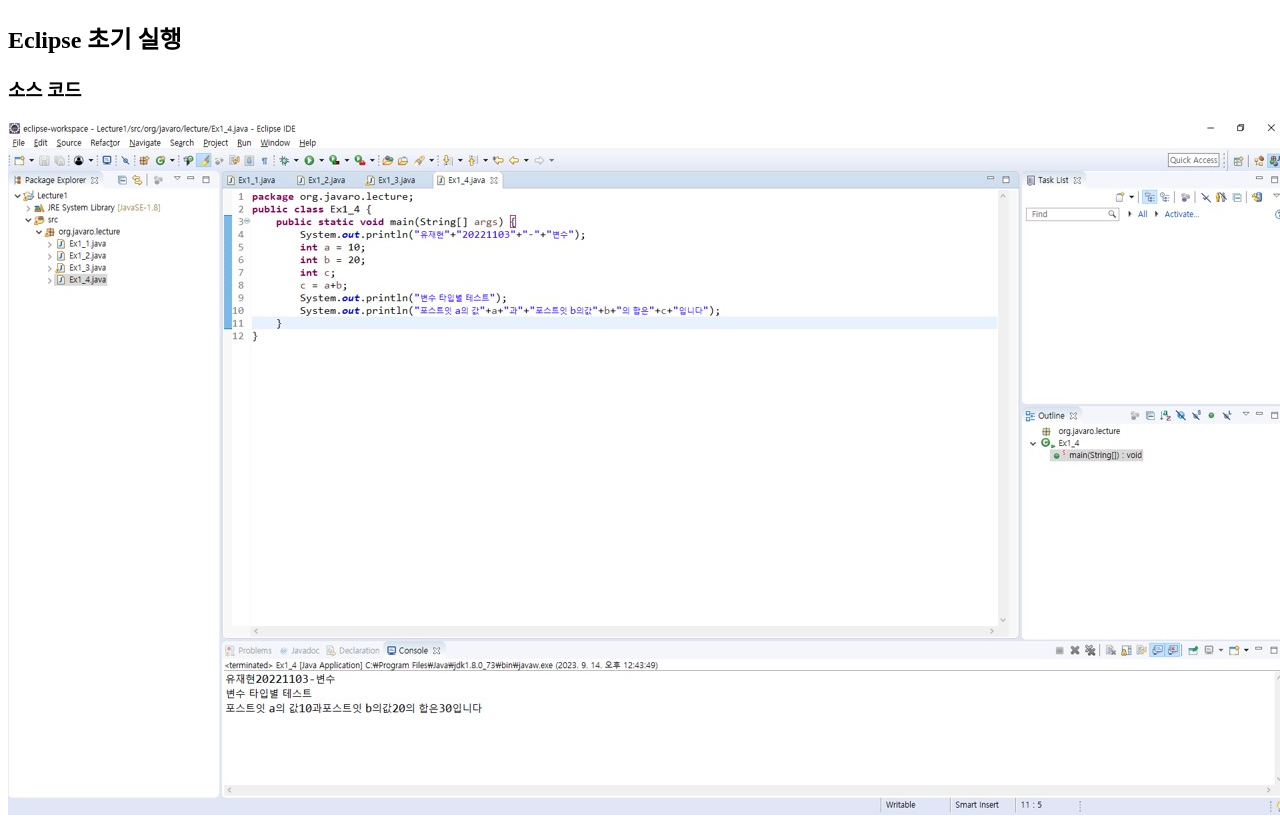
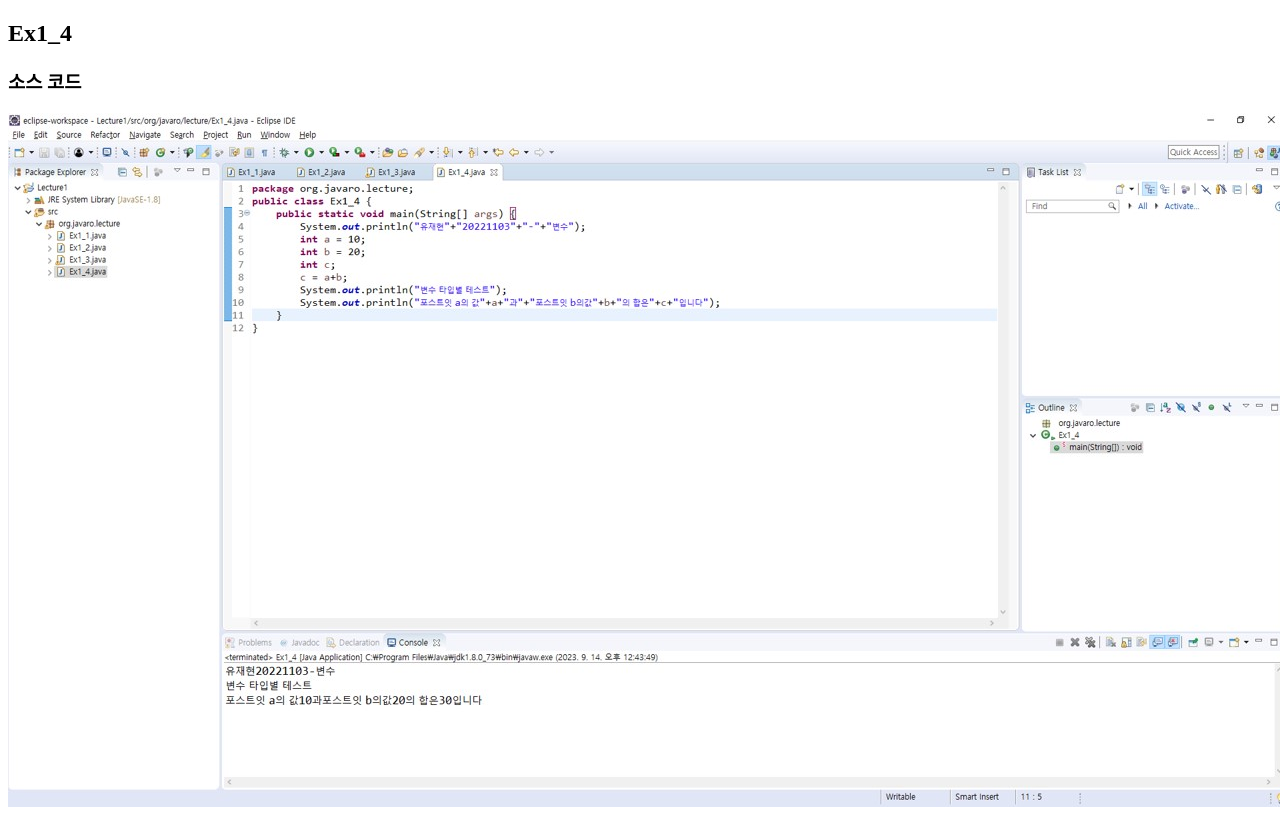
Before and after one commit to ryujh0/ryujh0.github.io, a plain HTML site: page java/Ex1_4.html in a window 1280 px wide. Drawn offline with Linux system fonts and the light colour scheme.

Commit message:
Update Ex1_4.html

```diff
--- a/java/Ex1_4.html
+++ b/java/Ex1_4.html
@@ -10,7 +10,7 @@
   </style>
 </head>
 <body>
-  <h2>Eclipse 초기 실행</h2>
+  <h2>Ex1_4</h2>
     <h3>소스 코드</h3>
   <img src="https://ryujh0.github.io/java/Ex1_4.jpg">      <!-- 소스코드 캡처 화면 -->
 </body>
```
